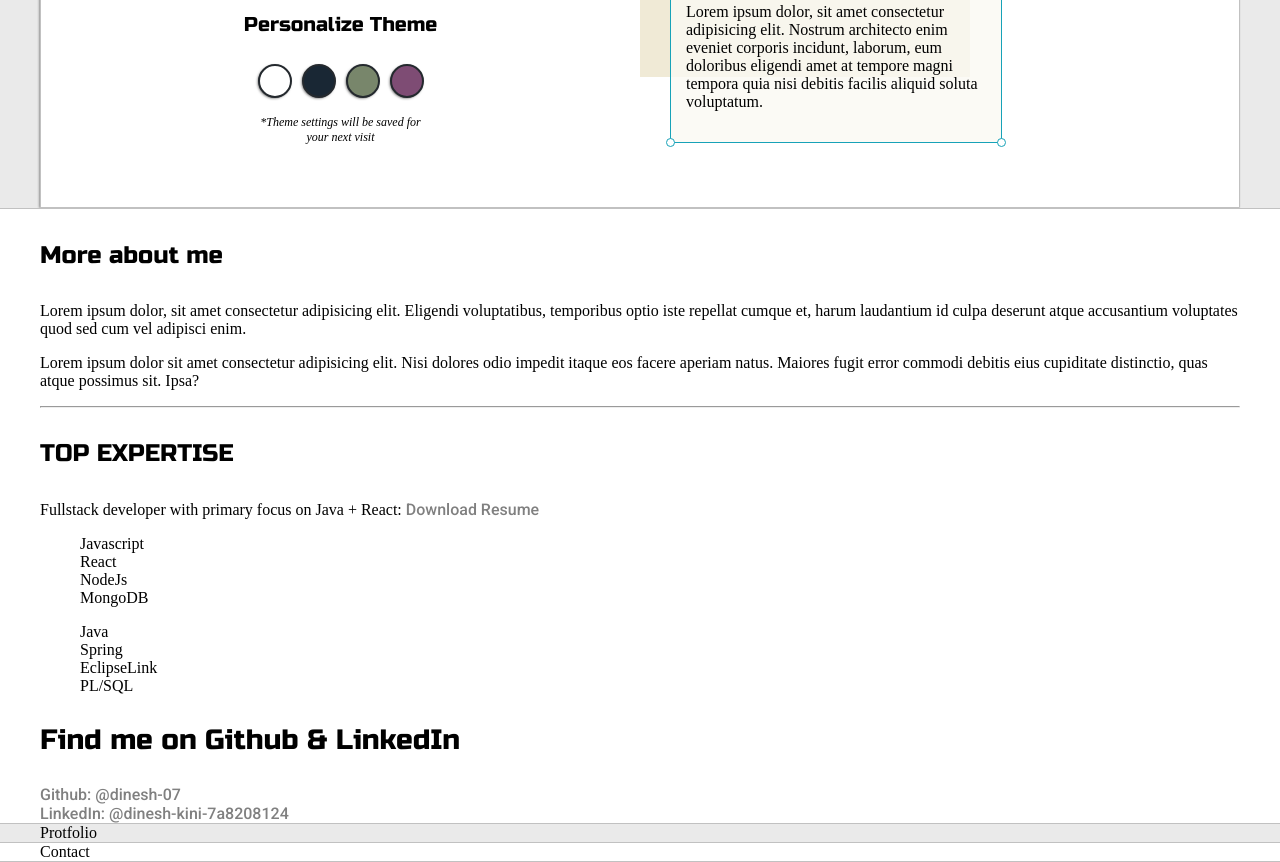
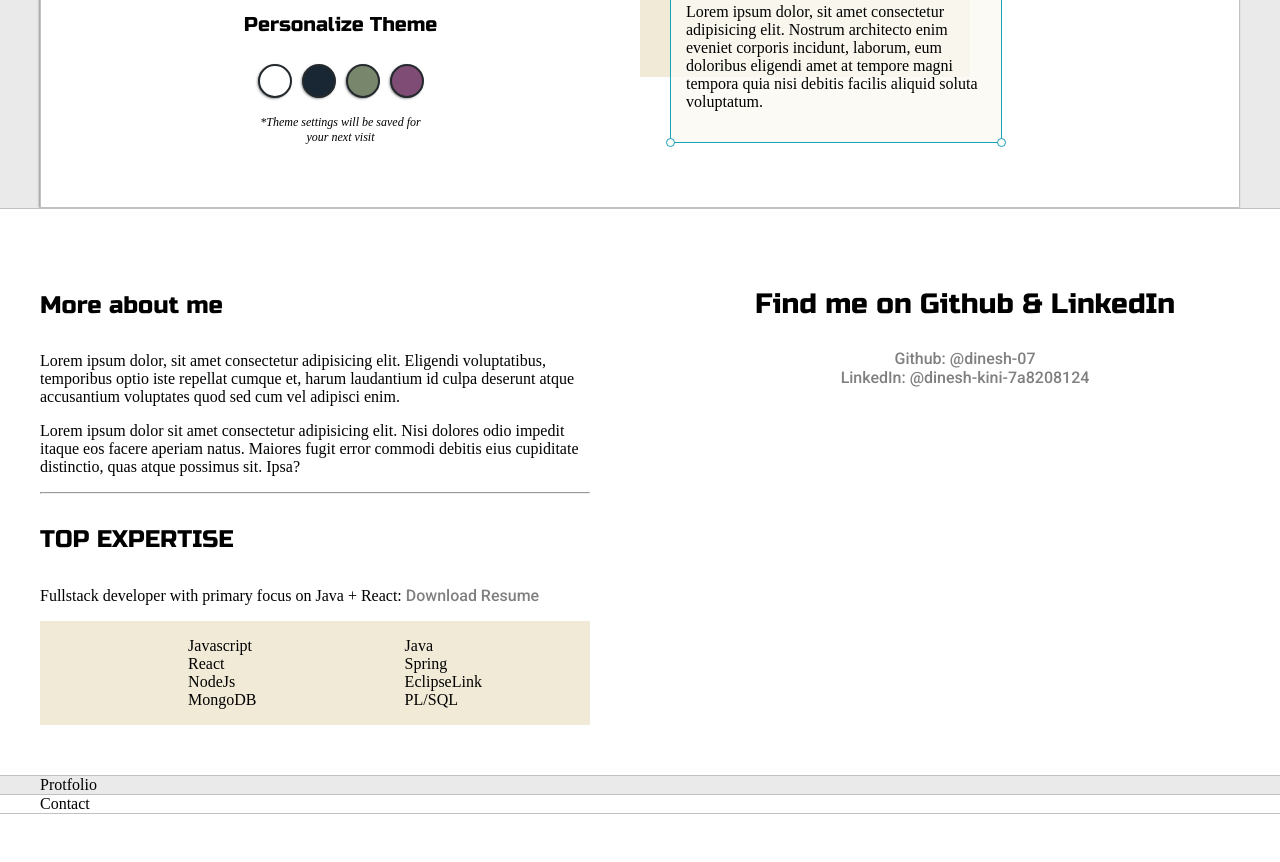
Before and after one commit to dinesh-07/my-profile, a plain HTML site: page index.html in a window 1280 px wide. Shown: the part 470-1332 px from the top of the page. After the commit the page ends 1284 px from the top, so only its background shows below. Drawn offline with Linux system fonts and the light colour scheme.

Commit message:
About me.

```diff
--- a/style.css
+++ b/style.css
@@ -261,6 +261,23 @@ h6 {
   text-align: center;
 }
 
+.about-wrapper {
+  display: grid;
+  grid-template-columns: repeat(auto-fit, minmax(320px, 1fr));
+  padding-top: 50px;
+  padding-bottom: 50px;
+  gap: 100px;
+}
+
+#skills {
+  display: flex;
+  justify-content: space-evenly;
+  background-color: var(--previewShadow);
+}
+
+.social-links {
+  text-align: center;
+}
 @media screen and (max-width: 1200px) {
   .main-container {
     width: 95%;
```
